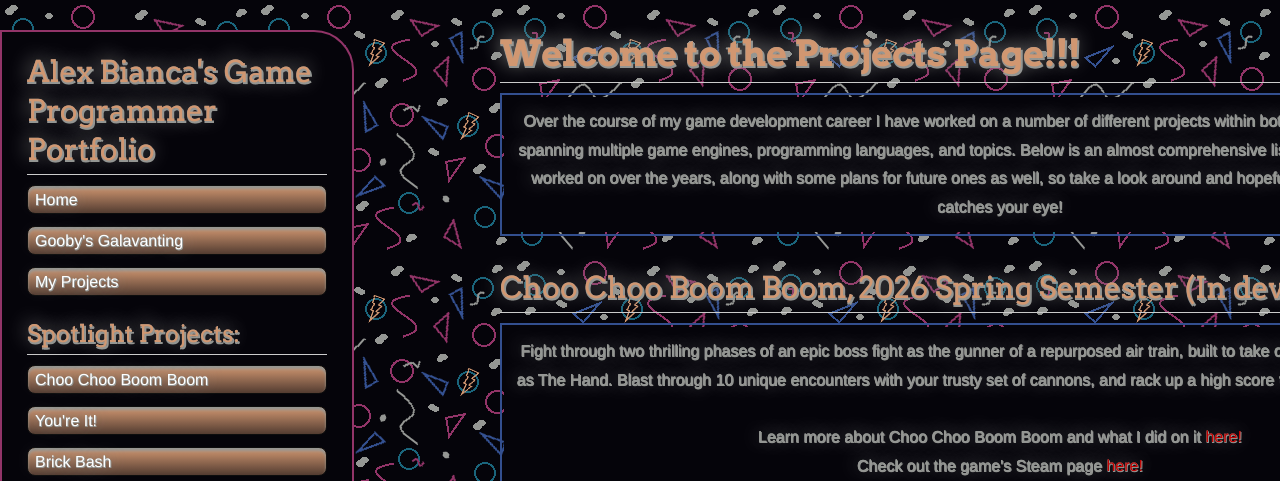
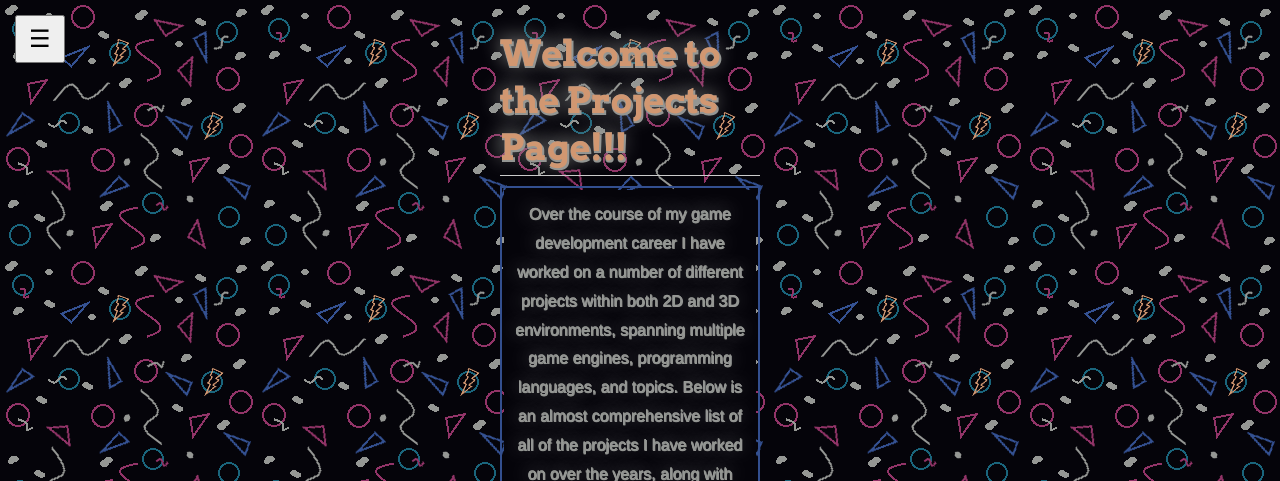
Before and after one commit to goobydaniels/goobydaniels.github.io, a Jekyll site: the page built from projects-page.md, in a window 1280 px wide and 1400 px high. Shown: the top 481 px of the window. Built offline with Jekyll 4.4.1, drawn with Linux system fonts in a browser that asks for light colours; our own code applies the rules of GitHub Pages for plain Markdown files; some of the changed text lies outside the part shown; grey boxes are pictures that could not be loaded.

Commit message:
attempt at hiding the side bar with a button

```diff
--- a/_layouts/default.html
+++ b/_layouts/default.html
@@ -14,8 +14,9 @@
     {% include head-custom.html %}
   </head>
   <body>
+    <button id = "menuToggle">☰</button>
     <div class="wrapper">
-      <header>
+      <header class = "hidden">
         <h2 class="header">{{ site.title }} {{ site.description }}</h2>
         <ul>
           <li>
--- a/_sass/jekyll-theme-dinky.scss
+++ b/_sass/jekyll-theme-dinky.scss
@@ -312,8 +312,30 @@ td {
 /* Wrapper */
 .wrapper {
   width:960px;
+  display: flex;
 }
 
+.wrapper.shifted {
+  margin-left: 260px;
+  transition: margin 0.3s ease;
+}
+
+#menuToggle {
+  position: fixed;
+  top: 15px;
+  left: 15px;
+  z-index: 1100;
+  font-size: 24px;
+  padding: 8px 12px;
+  cursor: pointer;
+}
+
+/* Mobile behavior */
+@media (max-width: 768px) {
+  .wrapper.shifted {
+    margin-left: 0;
+  }
+}
 
 /* Header */
 
@@ -342,6 +364,12 @@ header {
   // Side box's distance from the top of the page, unsure, when 1 moves the box up while remaining left aligned
 	margin: 0px 25px 0 0;
 	-webkit-font-smoothing: antialiased;
+  overflow-y: auto;
+  transition: transform 0.3s ease;
+}
+
+header.hidden {
+  transform: translateX(-100%);
 }
 
 p.header {
--- a/projects-page.md
+++ b/projects-page.md
@@ -61,7 +61,9 @@ layout: default
     <br>
     You can read about my process while making this project and download the final project <a href="./brick-bash-page.html">here!</a> (You will need an emulator to actually play the game! For the project I used Emulicious but any Game Boy or Game Boy Advance emulator should work.)
     <br>
-    <img src="./assets/images/CompArch.png" alt="Project Screenshot" width="600" height="450">
+    <video controls width = "800" height = "600">
+      <source src=".\assets\videos\BrickBash.mp4" type="video/mp4">
+    </video>
     </b>
     </td>
   </tr>
@@ -199,4 +201,6 @@ layout: default
 
 ## Search, 2024 Spring Semester -->
 
+
+
 [back](./)
```
Also changed, not shown: other parts of _layouts/default.html (+15 -0 lines).
